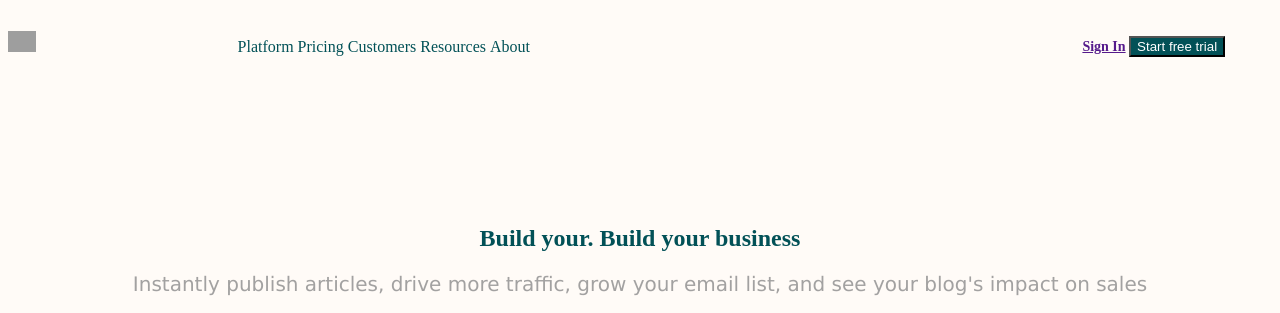
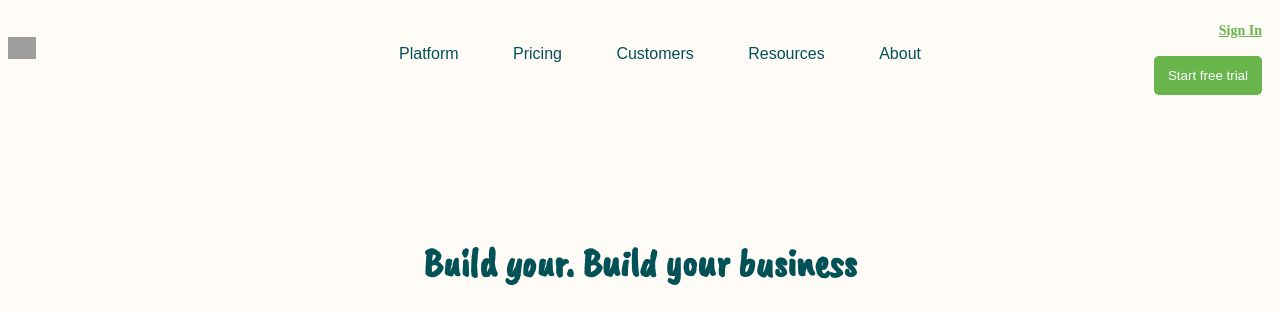
Before and after one commit to ittzel/Itzela-bedu, a plain HTML site: page index.html in a window 1280 px wide. Shown: the top 313 px of the page. Drawn offline with nearby package versions, Linux system fonts and the light colour scheme; grey boxes are pictures that could not be loaded.

Commit message:
cambios sesion 2

```diff
--- a/index.html
+++ b/index.html
@@ -6,6 +6,9 @@
     <meta name="viewport" content="width=device-width, initial-scale=1.0" />
     <title>Matcha</title>
     <link rel="stylesheet" href="./style.css">
+    <link rel="preconnect" href="https://fonts.googleapis.com">
+    <link rel="preconnect" href="https://fonts.gstatic.com" crossorigin>
+    <link href="https://fonts.googleapis.com/css2?family=Caveat+Brush&family=Roboto:ital,wght@0,300;1,300&display=swap" rel="stylesheet">
   </head>
 
   <body>
@@ -30,9 +33,6 @@
         <button>Start free trial</button>
       </div>
     </header>
-
-
-
 
     <section class="main">
       <h1>Build your. Build your business</h1>
--- a/style.css
+++ b/style.css
@@ -5,6 +5,8 @@ body {
 h1 {
     color: #025157;
     text-align: center;
+    font-family: 'Caveat Brush', cursive;
+    font-size: 40px;
 }
 
 p{
@@ -45,16 +47,38 @@ button {
 
   .navbar {
     width: 70%;
-    text-align: left;
+    text-align: center;
     color: #025157;
     font-weight: 500;
+    font-family: sans-serif;
   }
+
+  .navbar >ul>li {
+    margin: 25px;
+  }
+
 
   .actions {
     width: 15%;
-    text-align: left;
+    text-align: right;
     font-size: 14px;
     font-weight: 600;
+  }
+
+  .actions > * {
+    margin: 0 10px;
+  }
+
+  .actions a {
+    color: #67b54b;
+  }
+
+  .actions button {
+    color: white;
+    background-color: #67b54b;
+    padding: 12px 14px;
+    border: 0;
+    border-radius: 5px;
   }
 
   .main {
```
